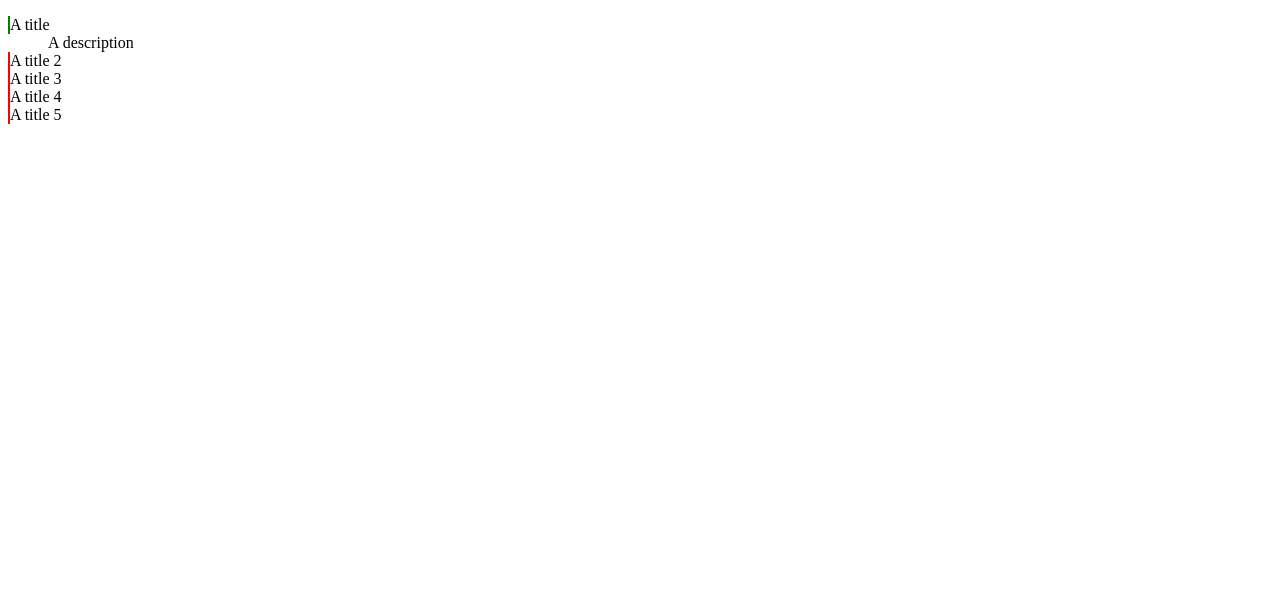
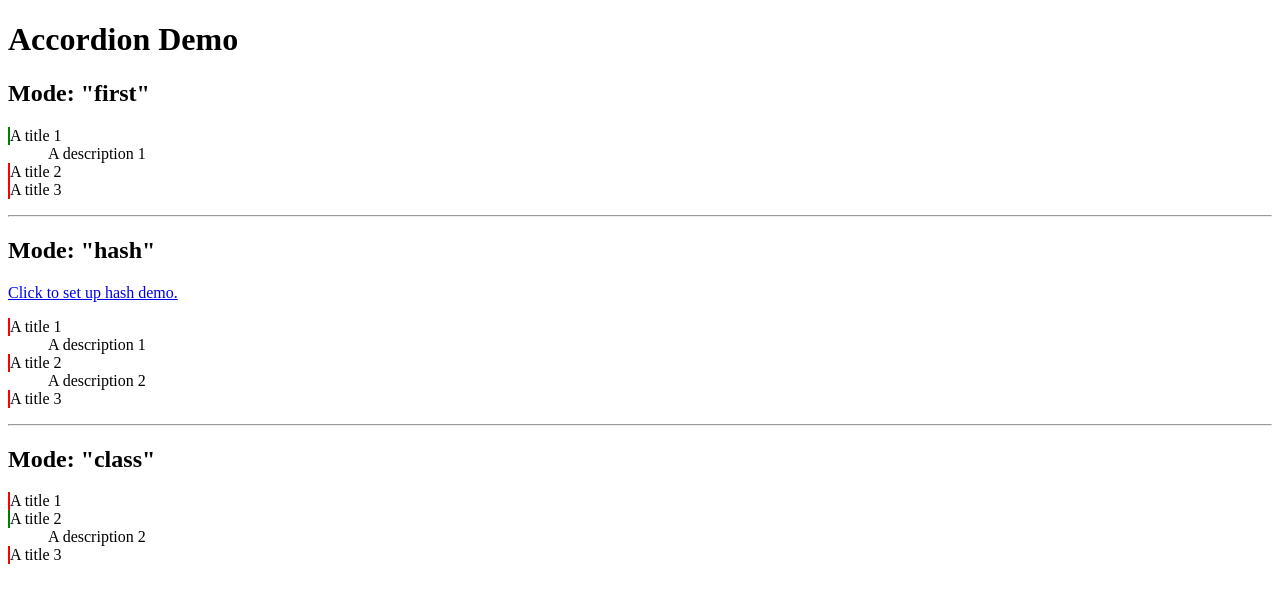
Before and after one commit to atwright147/angular-accordion, a website: page index.html in a window 1280 px wide. Drawn offline with nearby package versions, Linux system fonts and the light colour scheme.

Commit message:
improve / add demos

```diff
--- a/index.html
+++ b/index.html
@@ -2,7 +2,7 @@
 <html lang="en" ng-app="App">
 <head>
 	<meta charset="UTF-8">
-	<title>Accordion</title>
+	<title>Accordion Demo</title>
 	<style>
 		.accordion dt {
 			cursor: pointer;
@@ -21,17 +21,39 @@
 	</style>
 </head>
 <body>
+	<h1>Accordion Demo</h1>
+
+	<h2>Mode: "first"</h2>
 	<dl accordion mode="first" class="accordion">
-		<dt>A title</dt>
-			<dd>A description</dd>
+		<dt>A title 1</dt>
+			<dd>A description 1</dd>
 		<dt>A title 2</dt>
 			<dd>A description 2</dd>
 		<dt>A title 3</dt>
 			<dd>A description 3</dd>
-		<dt>A title 4</dt>
-			<dd>A description 4</dd>
-		<dt>A title 5</dt>
-			<dd>A description 5</dd>
+	</dl>
+	<hr>
+
+	<h2>Mode: "hash"</h2>
+	<a href="#hashdemo">Click to set up hash demo.</a>
+	<dl accordion mode="hash" class="accordion">
+		<dt>A title 1</dt>
+			<dd>A description 1</dd>
+		<dt>A title 2</dt>
+			<dd>A description 2</dd>
+		<dt class="hashdemo">A title 3</dt>
+			<dd>A description 3</dd>
+	</dl>
+	<hr>
+
+	<h2>Mode: "class"</h2>
+	<dl accordion mode="class" class="accordion">
+		<dt>A title 1</dt>
+			<dd>A description 1</dd>
+		<dt class="open">A title 2</dt>
+			<dd>A description 2</dd>
+		<dt>A title 3</dt>
+			<dd>A description 3</dd>
 	</dl>
 
 	<script src="./bower_components/angular/angular.js"></script>
```
